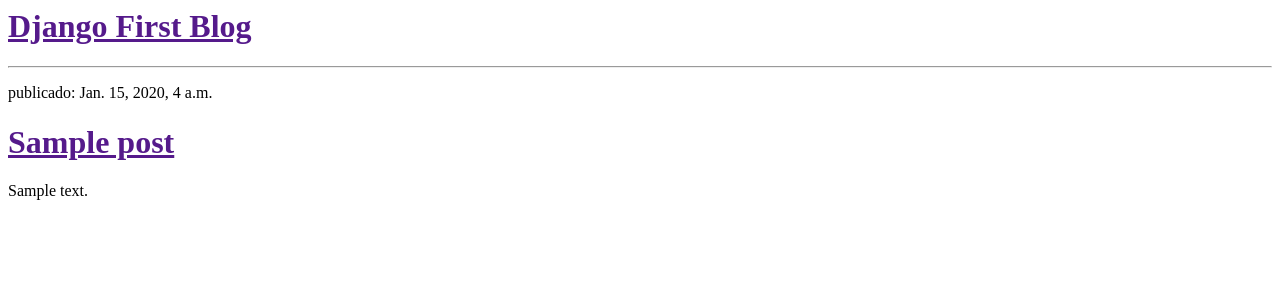
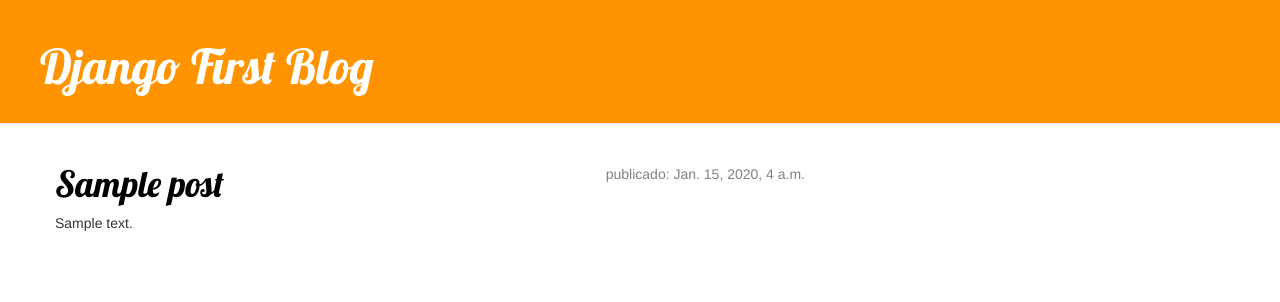
Before and after one commit to setkeijavier/my-first-blog, a Django app: page / in a window 1280 px wide. Shown: the top 302 px of the page. Run offline with Django 3.2, Linux system fonts and the light colour scheme; tables that the repository leaves empty hold one stand-in row (values such as "Sample post"); some libraries are stand-ins or nearby versions.

Commit message:
Ahora se puede ver un post particular

```diff
--- /dev/null
+++ b/blog/static/css/blog.css
@@ -0,0 +1,47 @@
+.page-header {
+    background-color: #ff9400;
+    margin-top: 0;
+    padding: 20px 20px 20px 40px;
+}
+
+.page-header h1, .page-header h1 a, .page-header h1 a:visited, .page-header h1 a:active {
+    color: #ffffff;
+    font-size: 36pt;
+    text-decoration: none;
+}
+
+.content {
+    margin-left: 40px;
+}
+
+h1, h2, h3, h4 {
+    font-family: 'Lobster', cursive;
+}
+
+.date {
+    float: right;
+    color: #828282;
+}
+
+.save {
+    float: right;
+}
+
+.post-form textarea, .post-form input {
+    width: 100%;
+}
+
+.top-menu, .top-menu:hover, .top-menu:visited {
+    color: #ffffff;
+    float: right;
+    font-size: 26pt;
+    margin-right: 20px;
+}
+
+.post {
+    margin-bottom: 70px;
+}
+
+.post h1 a, .post h1 a:visited {
+    color: #000000;
+}
--- /dev/null
+++ b/blog/templates/blog/base.html
@@ -0,0 +1,23 @@
+{% load staticfiles %}
+<html>
+    <head>
+        <title>Django First blog</title>
+		<link rel="stylesheet" href="//maxcdn.bootstrapcdn.com/bootstrap/3.2.0/css/bootstrap.min.css">
+		<link rel="stylesheet" href="//maxcdn.bootstrapcdn.com/bootstrap/3.2.0/css/bootstrap-theme.min.css">
+		<link rel="stylesheet" href="{% static "css/blog.css" %}">
+		<link href="http://fonts.googleapis.com/css?family=Lobster&subset=latin,latin-ext" rel="stylesheet" type="text/css">
+    </head>
+    <body>
+        <div class="page-header">
+            <h1><a href="">Django First Blog</a></h1>
+        </div>
+		<div class="content container">
+			<div class="row">
+				<div class="col-md-8">
+					{% block content %}
+					{% endblock %}
+				</div>
+			</div>
+		</div>
+    </body>
+</html>
--- a/blog/templates/blog/post_list.html
+++ b/blog/templates/blog/post_list.html
@@ -1,18 +1,10 @@
-<html>
-    <head>
-        <title>Django First blog</title>
-    </head>
-    <body>
-        <div>
-            <h1><a href="">Django First Blog</a></h1>
-        </div>
-		{% for post in posts %}
-		<hr/>
-		<div>
-			<p>publicado: {{post.published_date}}</p>
-			<h1><a href="">{{post.title}}</a></h1>
-			<p>{{ post.text|linebreaks }}</p>
-		</div>
-		{% endfor %}
-    </body>
-</html>
+{% extends "blog/base.html" %}
+{% block content %}
+	{% for post in posts %}
+	<div class="post">
+		<p class="date">publicado: {{post.published_date}}</p>
+		<h1><a href="{% url 'blog.views.post_detail' pk=post.pk %}">{{post.title}}</a></h1>
+		<p>{{ post.text|linebreaks }}</p>
+	</div>
+	{% endfor %}
+{% endblock content %}
--- a/blog/urls.py
+++ b/blog/urls.py
@@ -3,4 +3,5 @@ from . import views
 
 urlpatterns = [
     url(r'^$', views.post_list),
+	url(r'^post/(?P<pk>[0-9]+)/$', views.post_detail),
 ]
--- a/blog/views.py
+++ b/blog/views.py
@@ -6,3 +6,7 @@ from .models import Post
 def post_list(request):
     posts = Post.objects.exclude(published_date__isnull=True).order_by('published_date')
     return render(request, 'blog/post_list.html', {'posts': posts})
+
+def post_detail(request, pk):
+	post = Post.objects.get(pk=pk)
+	return render(request, 'blog/post_detail.html', {'post': post})
```
Also changed, not shown: blog/templates/blog/post_detail.html (added, +13 -0 lines).
